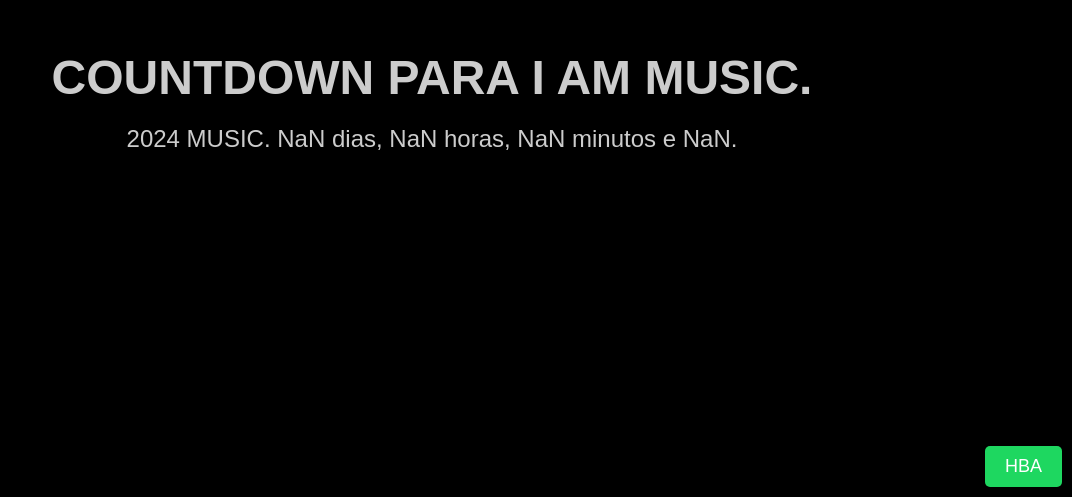
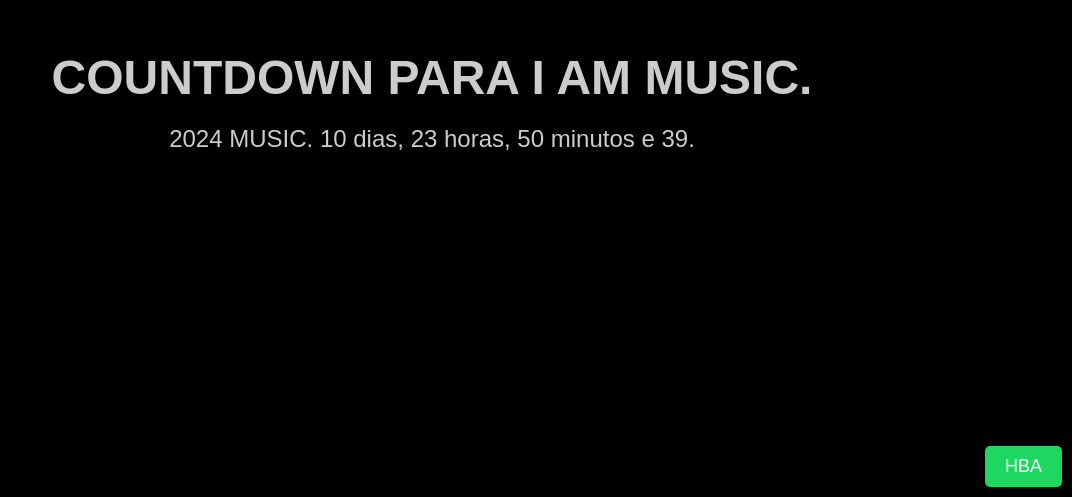
Before and after one commit to yuukierr/utopia, a plain HTML site: page index.html in a window 1280 px wide. Shown: the part 303-800 px from the top of the page, without its empty margins (208-1280 px from the left). Drawn offline with Linux system fonts and the light colour scheme.

Commit message:
Update index.html

```diff
--- a/index.html
+++ b/index.html
@@ -51,7 +51,7 @@
 
   <script>
     // Defina a data de destino (21 de junho de 2023 às 00h)
-    const targetDate = new Date('Set 13, 2024 00:00:00').getTime();
+    const targetDate = new Date('2024-09-13T00:00:00').getTime();
 
     // Atualize o contador a cada segundo
     setInterval(() => {
```
